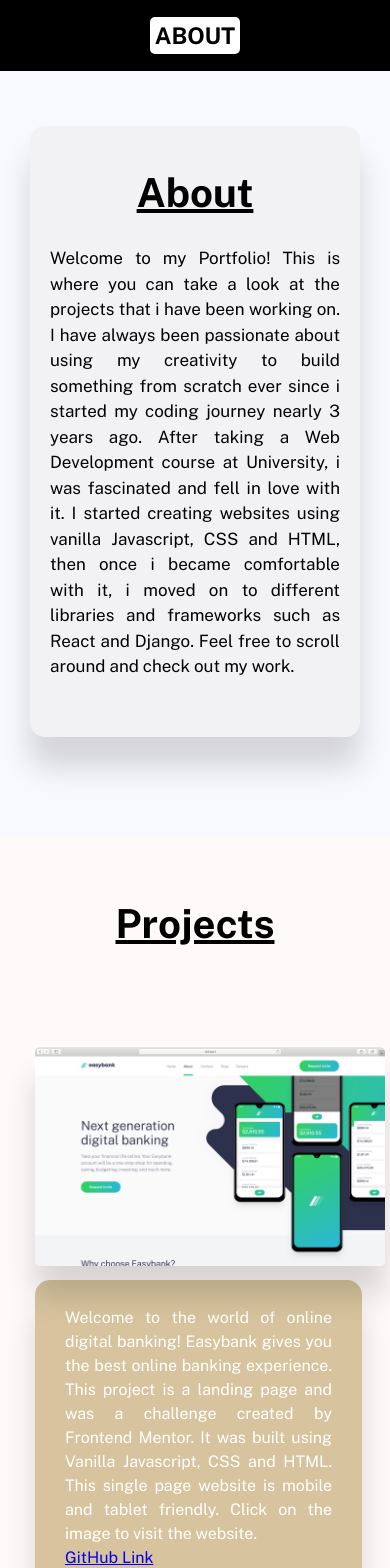
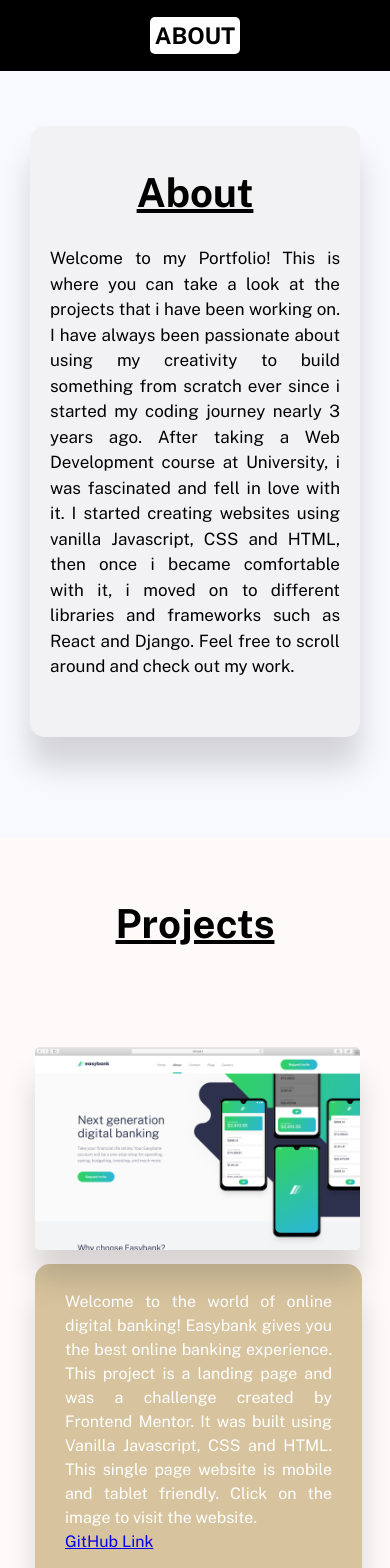
Before and after one commit to M-Anas-Syed/portfolio, a React (Create React App) app: page / in a window 390 px wide. Shown: the top 1568 px of the page. Built offline with nearby package versions, Linux system fonts and the light colour scheme.

Commit message:
screen size fixed

```diff
--- a/src/App.css
+++ b/src/App.css
@@ -390,3 +390,9 @@ img:hover{
     width: 310px;
   }
 }
+
+@media (max-width: 390px) and (min-width: 376px){
+  img{
+    width: 325px;
+  }
+}
```
